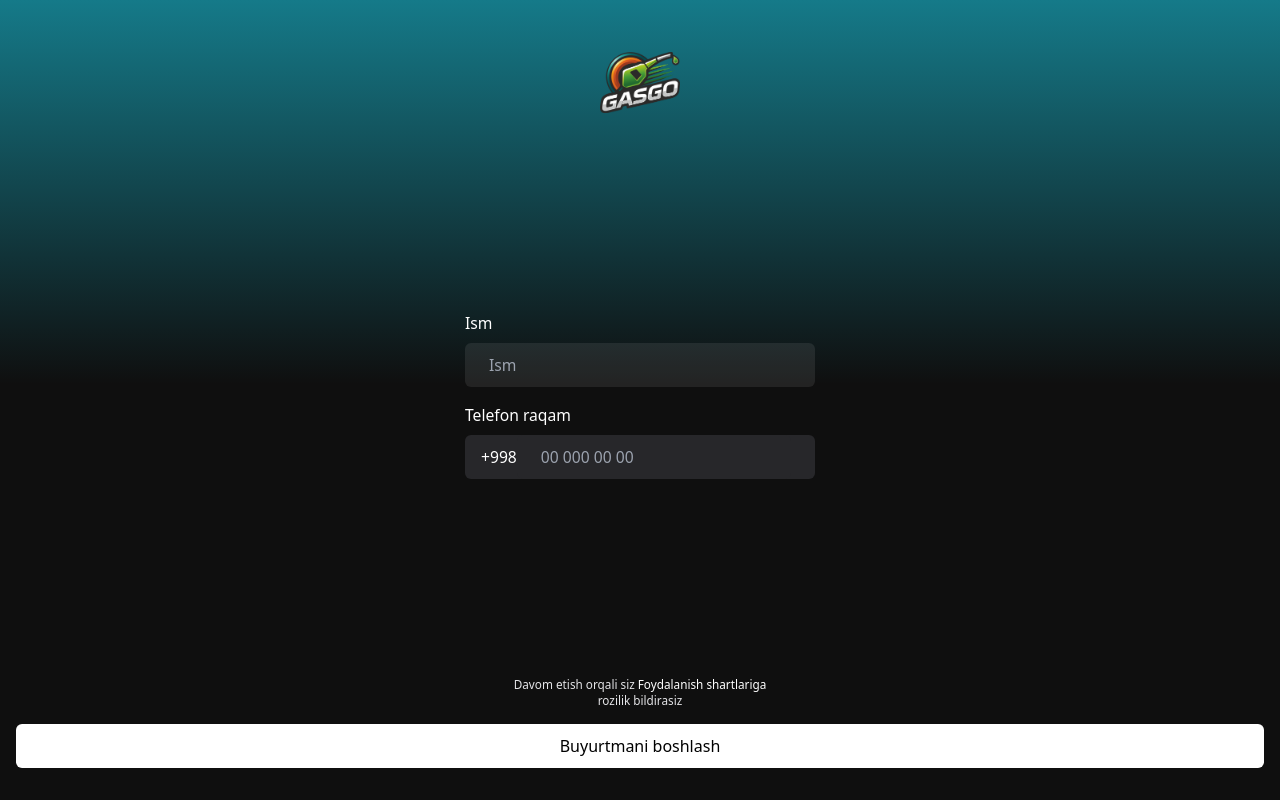
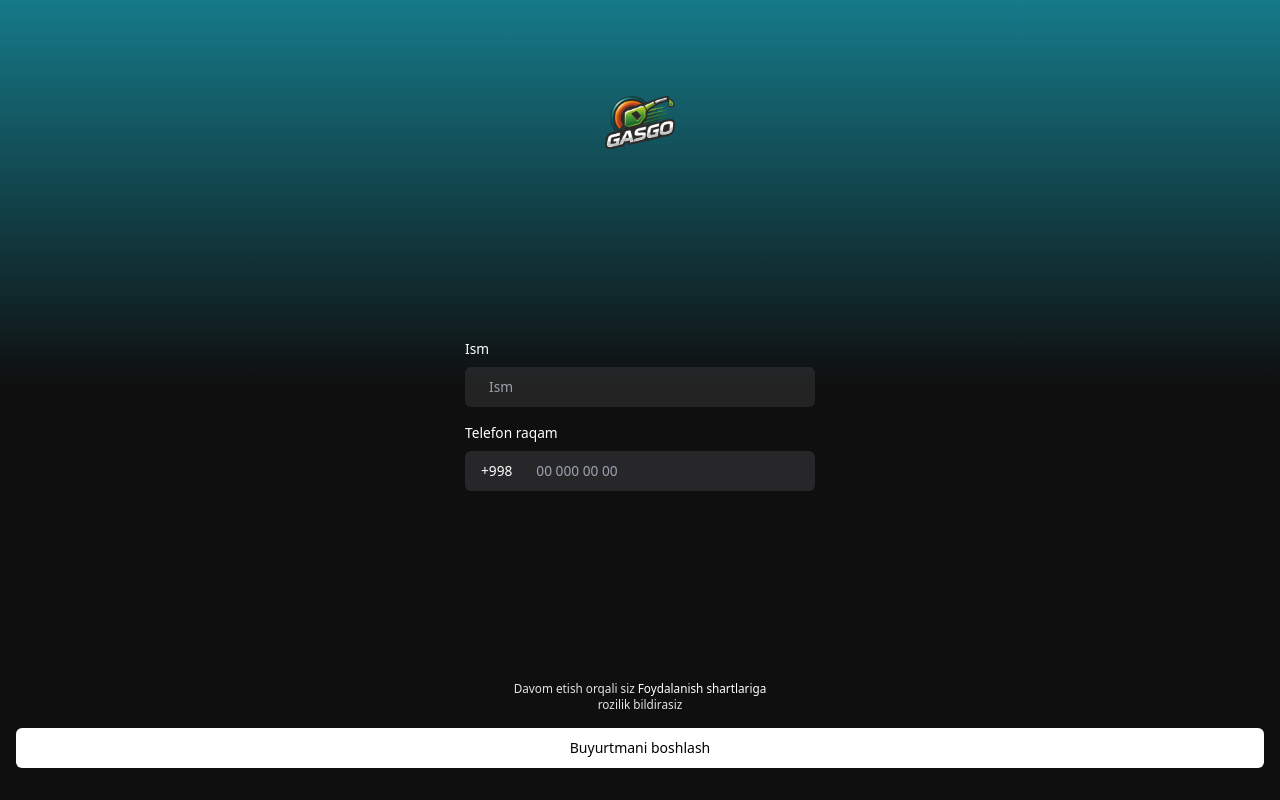
Before and after one commit to otabekshoyimov/paylov-webview, a React (Vite) app: page / in a window 1280 px wide. Built offline with nearby package versions, Linux system fonts and the light colour scheme; a web font is replaced by a local one.

Commit message:
Update App font size

```diff
--- a/src/pages/index/index.tsx
+++ b/src/pages/index/index.tsx
@@ -59,8 +59,8 @@ export function IndexPage() {
   }
   return (
     <section className="flex min-h-[100dvh] flex-col items-center justify-between gap-16 p-16">
-      <header className="pb-16 pt-[36px]">
-        <img src="/Logo_GASGO.png" alt="" width={80} height={80} />
+      <header className="pb-16 pt-[80px]">
+        <img src="/Logo_GASGO.png" alt="" width={70} height={70} />
       </header>
       <main className="flex items-center justify-center">
         <Form
@@ -70,7 +70,7 @@ export function IndexPage() {
           viewTransition
         >
           <div className="flex w-full flex-col justify-center gap-16 pb-16">
-            <label className="flex flex-col gap-8">
+            <label className="flex flex-col gap-8 text-sm font-medium">
               <span className="text-white">Ism</span>
 
               <input
@@ -86,11 +86,13 @@ export function IndexPage() {
               )}
             </label>
 
-            <label className="flex flex-col gap-8">
-              <span className="text-white"> Telefon raqam</span>
+            <label className="flex flex-col gap-8 text-sm font-medium">
+              <span className="text-white">Telefon raqam</span>
 
               <div className="outline-solid min-w-[264px] rounded-md bg-zinc-800 pl-16 text-base text-white ring-brand-green focus-within:ring focus-within:ring-brand-green focus:ring">
-                <span className="pr-16 text-white">+998</span>
+                <span className="pr-16 text-sm font-medium text-white">
+                  +998
+                </span>
                 <input
                   type="tel"
                   placeholder="00 000 00 00"
@@ -98,7 +100,7 @@ export function IndexPage() {
                   onChange={(e: React.FormEvent<HTMLInputElement>) =>
                     handlePhoneNumber(e)
                   }
-                  className="-ml-16 min-w-[264px] rounded-md bg-transparent bg-zinc-800 px-24 py-10 text-white focus:outline-none"
+                  className="-ml-16 min-w-[264px] rounded-md bg-transparent bg-zinc-800 px-24 py-10 text-sm font-medium text-white focus:outline-none"
                 />
               </div>
               {errors?.phoneNumber && (
@@ -122,7 +124,7 @@ export function IndexPage() {
           type="submit"
           form="gasgo-order"
           tabIndex={0}
-          className="w-full rounded-md bg-white px-16 py-10 text-black"
+          className="w-full rounded-md bg-white px-16 py-10 text-sm font-medium text-black"
         >
           Buyurtmani boshlash
         </button>
--- a/src/pages/location/location.tsx
+++ b/src/pages/location/location.tsx
@@ -141,7 +141,7 @@ export function LocationPage() {
             />
             <button
               type="submit"
-              className="w-full rounded-md bg-white px-24 py-10 font-medium text-black"
+              className="w-full rounded-md bg-white px-24 py-10 text-sm font-medium text-black"
             >
               Manzilni yuborish
             </button>
--- a/src/pages/shop/shop.tsx
+++ b/src/pages/shop/shop.tsx
@@ -167,7 +167,7 @@ export function ShopPage() {
       <div className="pb-16">
         <BackButton link={"/location"} />
       </div>
-      <header className="flex justify-between px-8 pb-8 text-zinc-200">
+      <header className="flex justify-between border-b border-solid border-zinc-600/10 px-8 pb-8 text-sm font-medium text-zinc-200">
         <span>Benzin turi</span>
         <span className="pr-[58px]">Narx</span>
         <span className="pr-24">Litr</span>
@@ -219,7 +219,7 @@ export function ShopPage() {
             </AnimatePresence>
             <span>so'm</span>
           </div>
-          <button className="rounded-md bg-white px-24 py-10 text-black">
+          <button className="rounded-md bg-white px-24 py-10 text-sm font-medium text-black">
             To'lovni tasdiqlash
           </button>
         </fetcher.Form>
```
